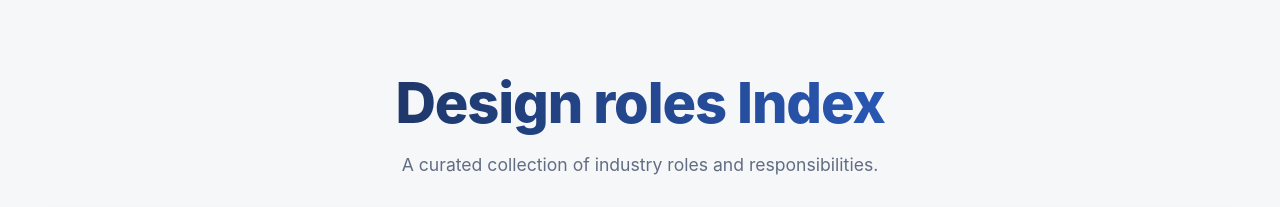
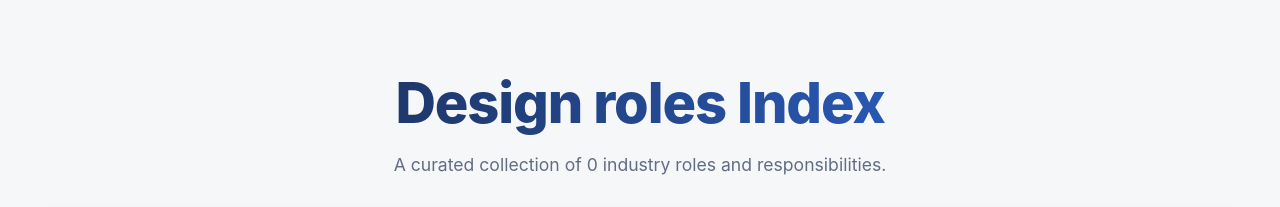
Before and after one commit to jens-wedin/roles-dashboard, a React (Vite) app in the folder roles-dashboard/: page / in a window 1280 px wide. Shown: the top 207 px of the page. Built offline with nearby package versions, Linux system fonts and the light colour scheme; no server answers; the database is empty.

Commit message:
feat(ui): add role counter to header

```diff
--- a/roles-dashboard/src/App.jsx
+++ b/roles-dashboard/src/App.jsx
@@ -86,7 +86,7 @@ function App() {
     <main className="App">
       <header className="app-header">
         <h1>Design roles Index</h1>
-        <p className="app-subtitle">A curated collection of industry roles and responsibilities.</p>
+        <p className="app-subtitle">A curated collection of {roles.length} industry roles and responsibilities.</p>
       </header>
 
       <Filters
```
